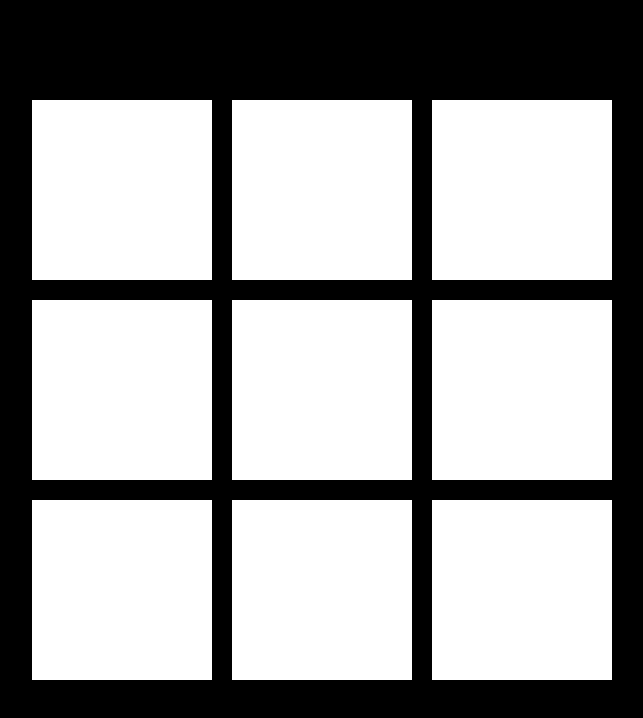
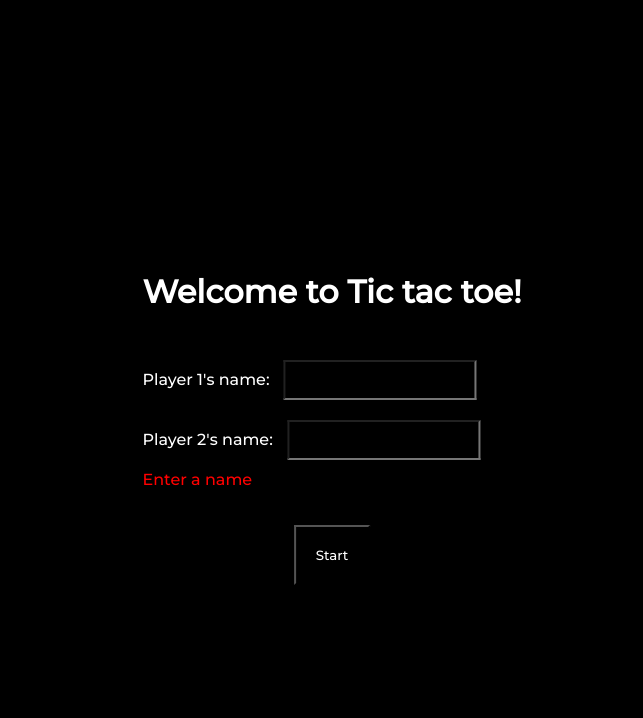
Before and after one commit to VukIG/Tic-tac-toe, a plain HTML site: page index.html in a window 1280 px wide. Both pictures are taken after a click on the button "Start". Shown: the whole page, without its empty margins (308-951 px from the left). Drawn offline with Linux system fonts and the light colour scheme.

Commit message:
zasto ne radis

```diff
--- a/app.js
+++ b/app.js
@@ -119,9 +119,13 @@ fields.forEach(field => {
 
 start.addEventListener('click',()=>{
     if(player1.value.length>0 && player2.value.length>0){
-
+        welcome.style.display='none';
+        playground.style.display='grid'
     }
-
-    welcome.style.display='none';
-    playground.style.display='grid'
+    else{
+        let greska = document.createElement('div');
+        greska.innerHTML='Enter a name';
+        greska.classList.add('ovan')
+        welcome.appendChild(greska);
+    }
 });
--- a/style.css
+++ b/style.css
@@ -62,3 +62,6 @@ input{
     margin: 10px;
     padding: 10px;
 }
+.ovan{
+    color:red;
+}
```
